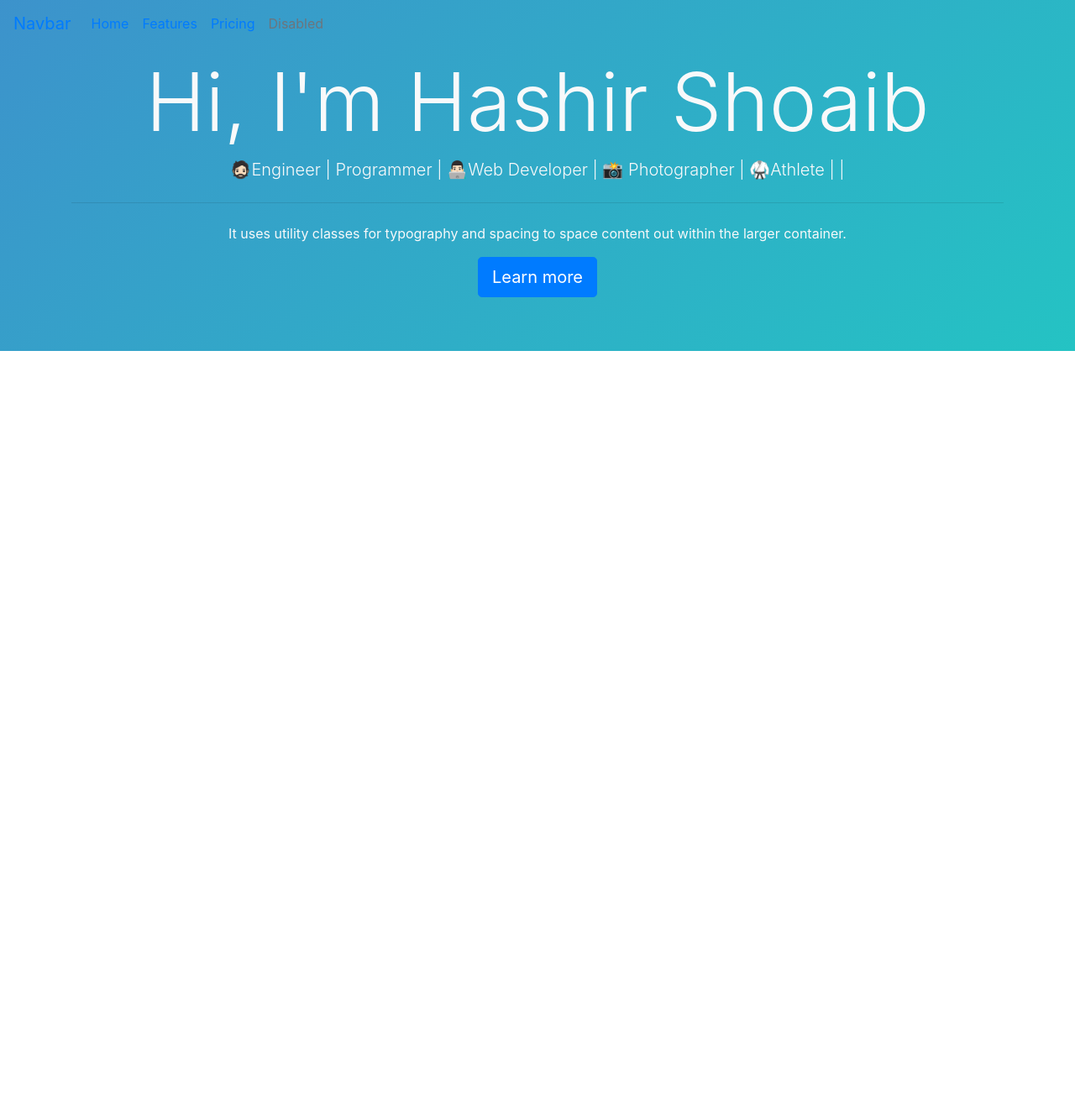
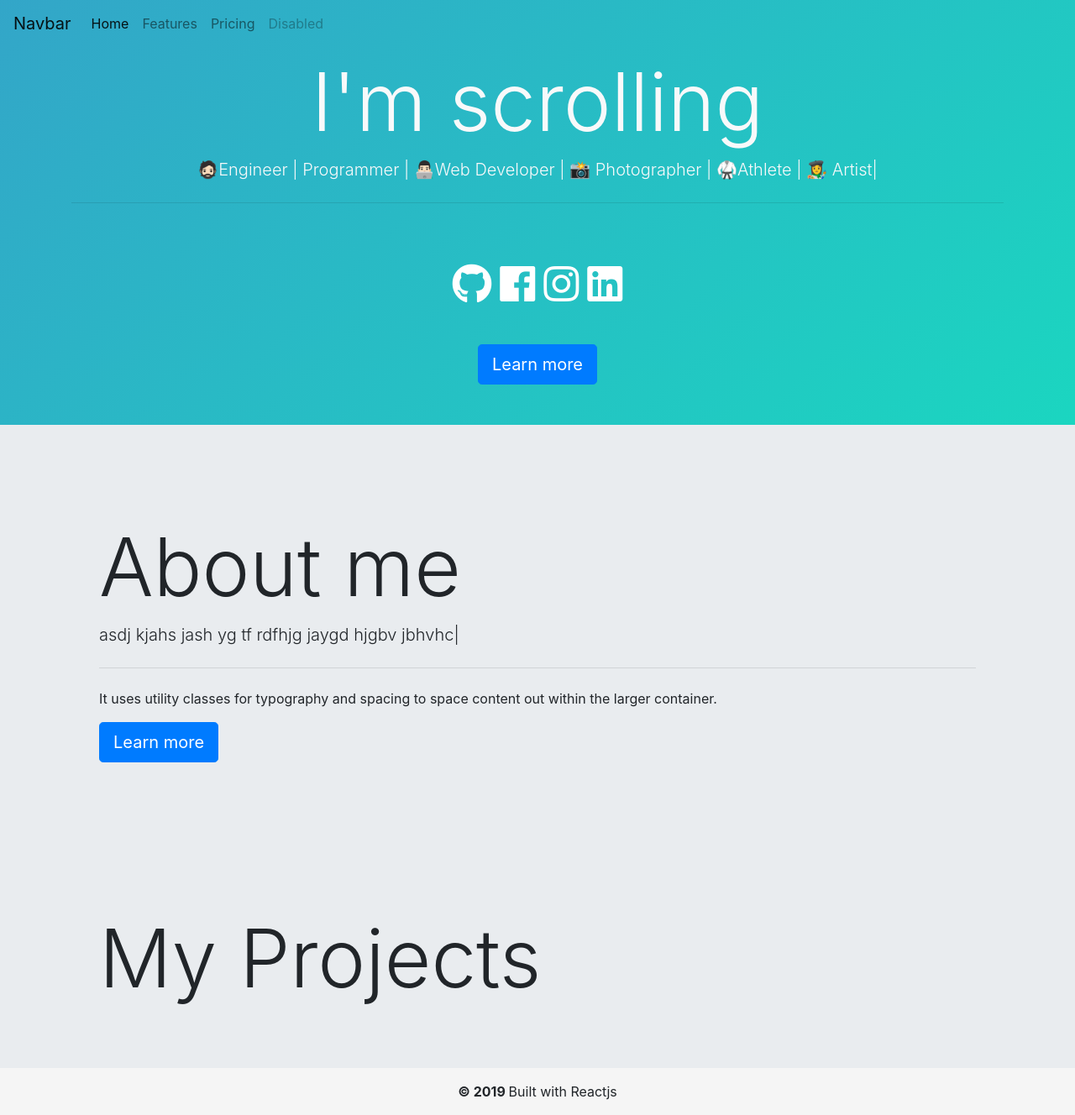
Before and after one commit to hashirshoaeb/home, a React (Create React App) app: page / in a window 1280 px wide. Shown: the whole page at 84% size. Before the commit the page ends 800 px from the top, so only its background shows below. Built offline with nearby package versions, Linux system fonts and the light colour scheme.

Commit message:
icon hover added, readme edited

```diff
--- a/src/App.js
+++ b/src/App.js
@@ -11,8 +11,7 @@ class Navbar extends Component {
   state = {};
   render() {
     return (
-      <div>
-        <nav className="navbar navbar-expand-lg fixed-top bg-transparent">
+      <nav className="navbar navbar-expand-sm navbar-light bg-transparent fixed-top">
         <a className="navbar-brand" href="#">
           Navbar
         </a>
@@ -20,44 +19,35 @@ class Navbar extends Component {
           className="navbar-toggler"
           type="button"
           data-toggle="collapse"
-            data-target="#navbarNav"
-            aria-controls="navbarNav"
+          data-target="#navbarNavAltMarkup"
+          aria-controls="navbarNavAltMarkup"
           aria-expanded="false"
           aria-label="Toggle navigation"
         >
           <span className="navbar-toggler-icon"></span>
         </button>
-          <div className="collapse navbar-collapse" id="navbarNav">
-            <ul className="navbar-nav">
-              <li className="nav-item active">
-                <a className="nav-link" href="#">
+        <div className="collapse navbar-collapse" id="navbarNavAltMarkup">
+          <div className="navbar-nav">
+            <a className="nav-item nav-link active" href="#">
               Home <span className="sr-only">(current)</span>
             </a>
-              </li>
-              <li className="nav-item">
-                <a className="nav-link" href="#">
+            <a className="nav-item nav-link" href="#">
               Features
             </a>
-              </li>
-              <li className="nav-item">
-                <a className="nav-link" href="#">
+            <a className="nav-item nav-link" href="#">
               Pricing
             </a>
-              </li>
-              <li className="nav-item">
             <a
-                  className="nav-link disabled"
+              className="nav-item nav-link disabled"
               href="#"
               tabindex="-1"
               aria-disabled="true"
             >
               Disabled
             </a>
-              </li>
-            </ul>
+          </div>
         </div>
       </nav>
-      </div>
     );
   }
 }
@@ -69,15 +59,96 @@ class MainBody extends Component {
       backgroundType: "gradient",
       devInfo: "Hi, I'm Hashir Shoaib",
       devDesc:
-        "🧔🏻Engineer | Programmer | 👨🏻‍💻Web Developer | 📸 Photographer | 🥋Athlete | 👩‍🎨 Artist"
+        "🧔🏻Engineer | Programmer | 👨🏻‍💻Web Developer | 📸 Photographer | 🥋Athlete | 👩‍🎨 Artist",
+      icons: [
+        {
+          image: "fa-github",
+          url: "https://github.com/hashirshoaeb"
+        },
+        {
+          image: "fa-facebook",
+          url: "https://www.facebook.com/hashir.shoaeb"
+        },
+        {
+          image: "fa-instagram",
+          url: "https://www.instagram.com/hashir.shoaeb/"
+        },
+        {
+          image: "fa-linkedin",
+          url: "https://www.linkedin.com/in/hashir-shoaeb/"
+        }
+      ]
     };
   }
 
+  handleScroll = e => {
+    this.setState({ devInfo: "I'm scrolling" });
+    console.log("trigered");
+  };
+  toggleHover = e => {
+    console.log("hover trigered");
+  };
+  componentDidMount = () => {
+    window.addEventListener("scroll", this.handleScroll);
+  };
+
+  componentWillUnmount = () => {
+    window.removeEventListener("scroll", this.handleScroll);
+  };
+
   render() {
+    const socialicons = {
+      color: "white",
+      paddingLeft: "5px",
+      paddingRight: "5px",
+      transition: "all 0.8s"
+    };
     return (
       <div className="jumbotron jumbotron-fluid bg-transparent bgstyle text-light">
         <div className=" container container-fluid text-center">
-          <h1 className="display-1">{this.state.devInfo}</h1>
+          <h1 className="display-1" onScroll={this.handleScroll}>
+            {this.state.devInfo}
+          </h1>
+          <p className="lead">
+            <Typist>{this.state.devDesc}</Typist>
+          </p>
+          <hr className="my-4" />
+
+          <div className=" p-5">
+            {this.state.icons.map(icon => (
+              <a target="_blank" rel="noopener noreferrer" href={`${icon.url}`}>
+                <i
+                  className={`fab ${icon.image}  fa-3x`}
+                  style={socialicons}
+                  onMouseEnter={this.toggleHover}
+                  onMouseLeave={this.toggleHover}
+                />
+              </a>
+            ))}
+          </div>
+
+          <a className="btn btn-primary btn-lg" href="#" role="button">
+            Learn more
+          </a>
+        </div>
+      </div>
+    );
+  }
+}
+
+class AboutMe extends Component {
+  constructor(props) {
+    super(props);
+    this.state = {
+      heading: "About me",
+      devDesc: "asdj kjahs jash yg tf rdfhjg jaygd hjgbv jbhvhc"
+    };
+  }
+  render() {
+    return (
+      <div className="jumbotron jumbotron-fluid my-n5">
+        <div className=" container container-fluid p-5">
+          <h1 className="display-1">{this.state.heading}</h1>
           <p className="lead">
             <Typist>{this.state.devDesc}</Typist>
           </p>
@@ -95,6 +166,40 @@ class MainBody extends Component {
   }
 }
 
+class Projects extends Component {
+  constructor(props) {
+    super(props);
+    this.state = {
+      heading: "My Projects"
+    };
+  }
+  render() {
+    return (
+      <div className="jumbotron jumbotron-fluid my-n5">
+        <div className=" container container-fluid p-5">
+          <h1 className="display-1">{this.state.heading}</h1>
+        </div>
+      </div>
+    );
+  }
+}
+
+class Footer extends Component {
+  constructor(props) {
+    super(props);
+    this.state = {
+      bgStyle: { backgroundColor: "#f5f5f5" }
+    };
+  }
+  render() {
+    return (
+      <footer style={this.state.bgStyle} className=" mt-auto py-3 text-center">
+        <strong> &copy; 2019 </strong> Built with Reactjs
+      </footer>
+    );
+  }
+}
+
 class App extends Component {
   constructor(props) {
     super(props);
@@ -106,6 +211,9 @@ class App extends Component {
       <div>
         <Navbar></Navbar>
         <MainBody></MainBody>
+        <AboutMe></AboutMe>
+        <Projects></Projects>
+        <Footer></Footer>
       </div>
     );
   }
```
Also changed, not shown: 1 other file (tests, documents, lock files or other folders). Lines whose indentation alone changed are shown as unchanged.
